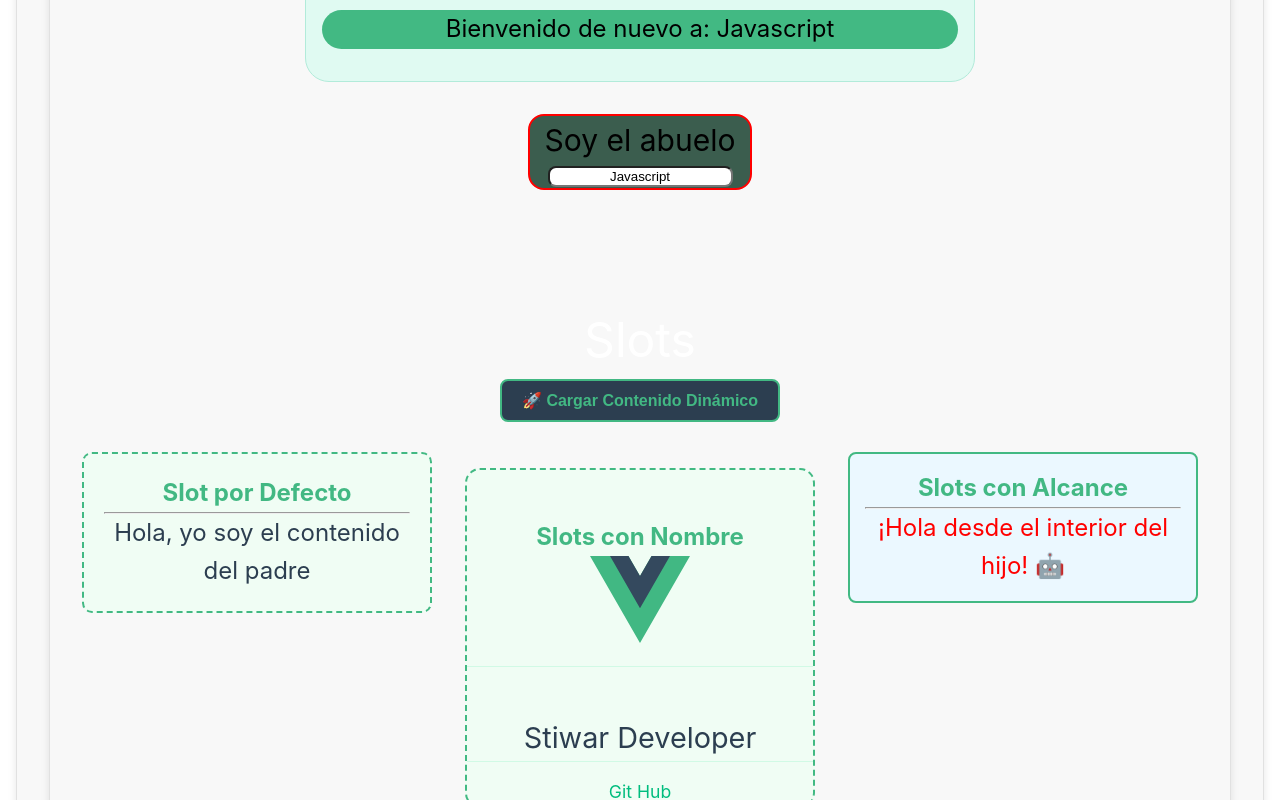
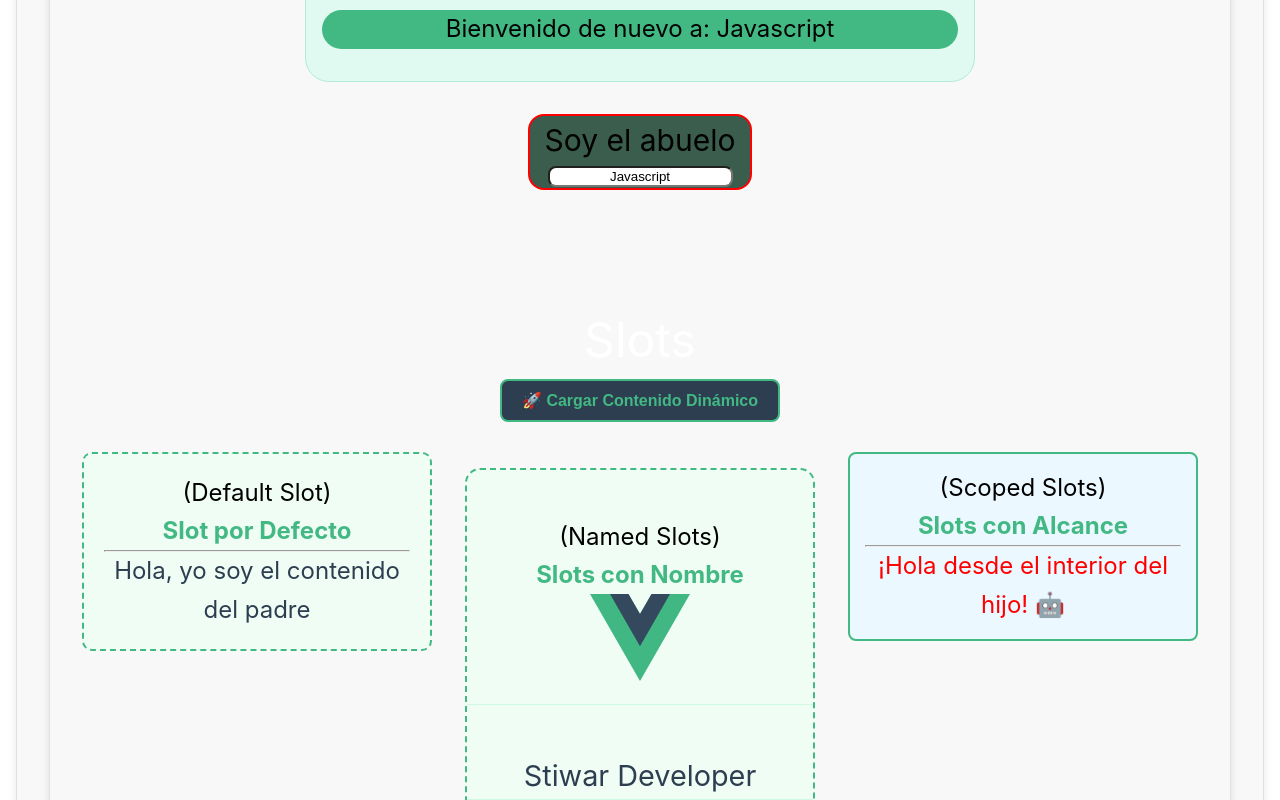
Before and after one commit to yeremijesus9/proyecto-vue3, a Vue app: page /marlen in a window 1280 px wide. Both pictures are taken after a click on the button "🚀 Cargar Contenido Dinámico". Shown: the part 1234-2034 px from the top of the page. Built offline with nearby package versions, Linux system fonts and the light colour scheme.

Commit message:
anexos nombres en slots

```diff
--- a/src/views/MarlenView.vue
+++ b/src/views/MarlenView.vue
@@ -64,6 +64,7 @@ FUNCION PARA ACTUAR COMO RECEPTOR DE PARENTCHILD
         <div class="contenedor-slots">
           <SlotsCajaSimple>
             <div v-if="mostrarSlots">
+              <h3>(Default Slot)</h3>
               <h4>Slot por Defecto</h4>
               <p><hr> Hola, yo soy el contenido del padre</p>
             </div>
@@ -73,6 +74,7 @@ FUNCION PARA ACTUAR COMO RECEPTOR DE PARENTCHILD
 
           <SlotsConNombre>
             <template #foto>
+              <h3>(Named Slots)</h3>
               <h4 class="slots-name">Slots con Nombre</h4>
               <img src="../assets/logo.svg" width="100px" alt="logo vue">
             </template>
@@ -85,6 +87,7 @@ FUNCION PARA ACTUAR COMO RECEPTOR DE PARENTCHILD
 
           <SlotsConAlcance v-slot="{mensaje}">
             <div v-if="mostrarSlots">
+              <h3>(Scoped Slots)</h3>
               <h4>Slots con Alcance</h4>
               <p><hr><strong>{{ mensaje }}</strong></p>
             </div>
@@ -168,4 +171,8 @@ h4{
 .slots-name{
   font-size: 1.5rem;
 }
+h3{
+  color: black;
+  font-size: 1.5rem;
+}
 </style>
```
